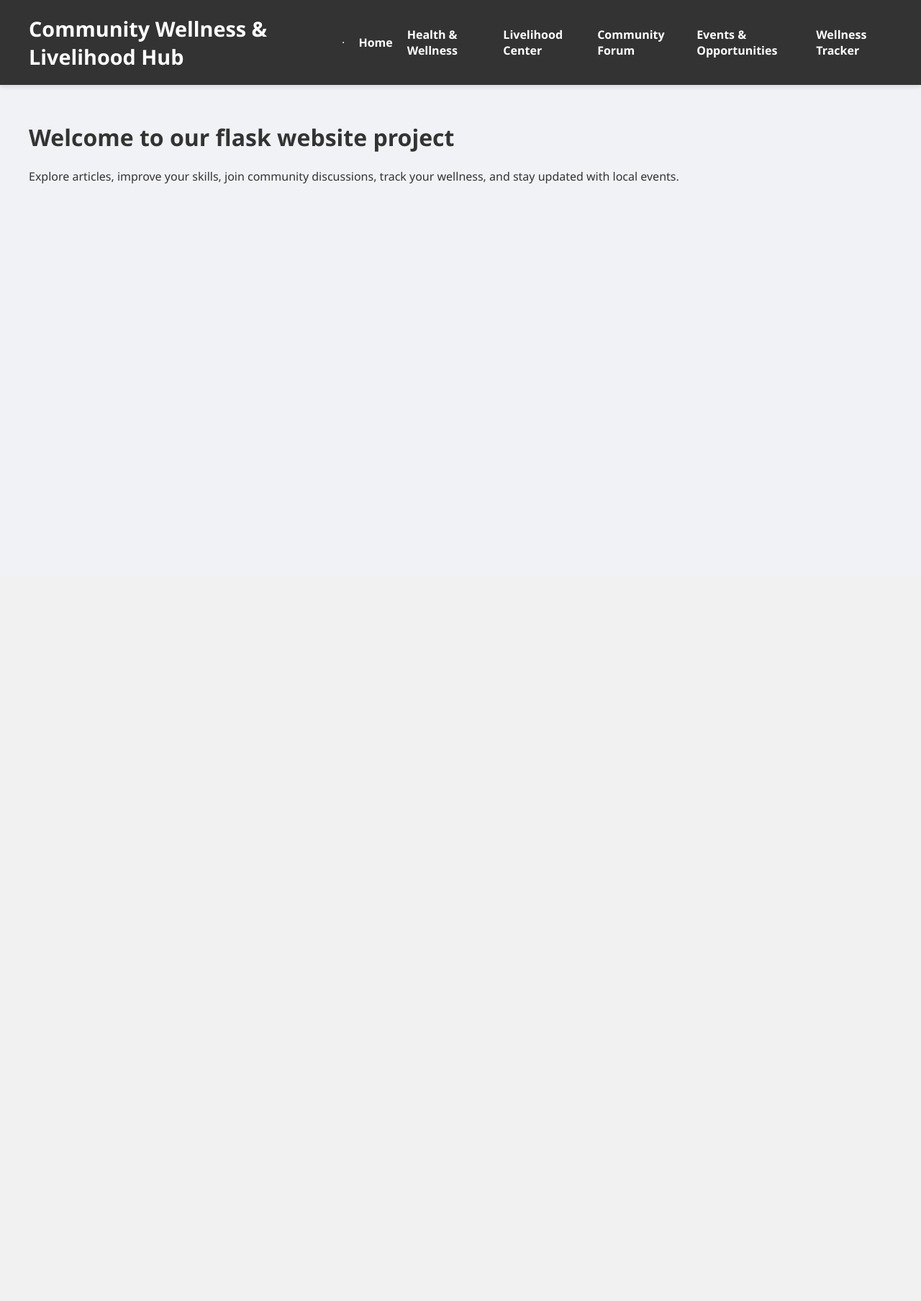
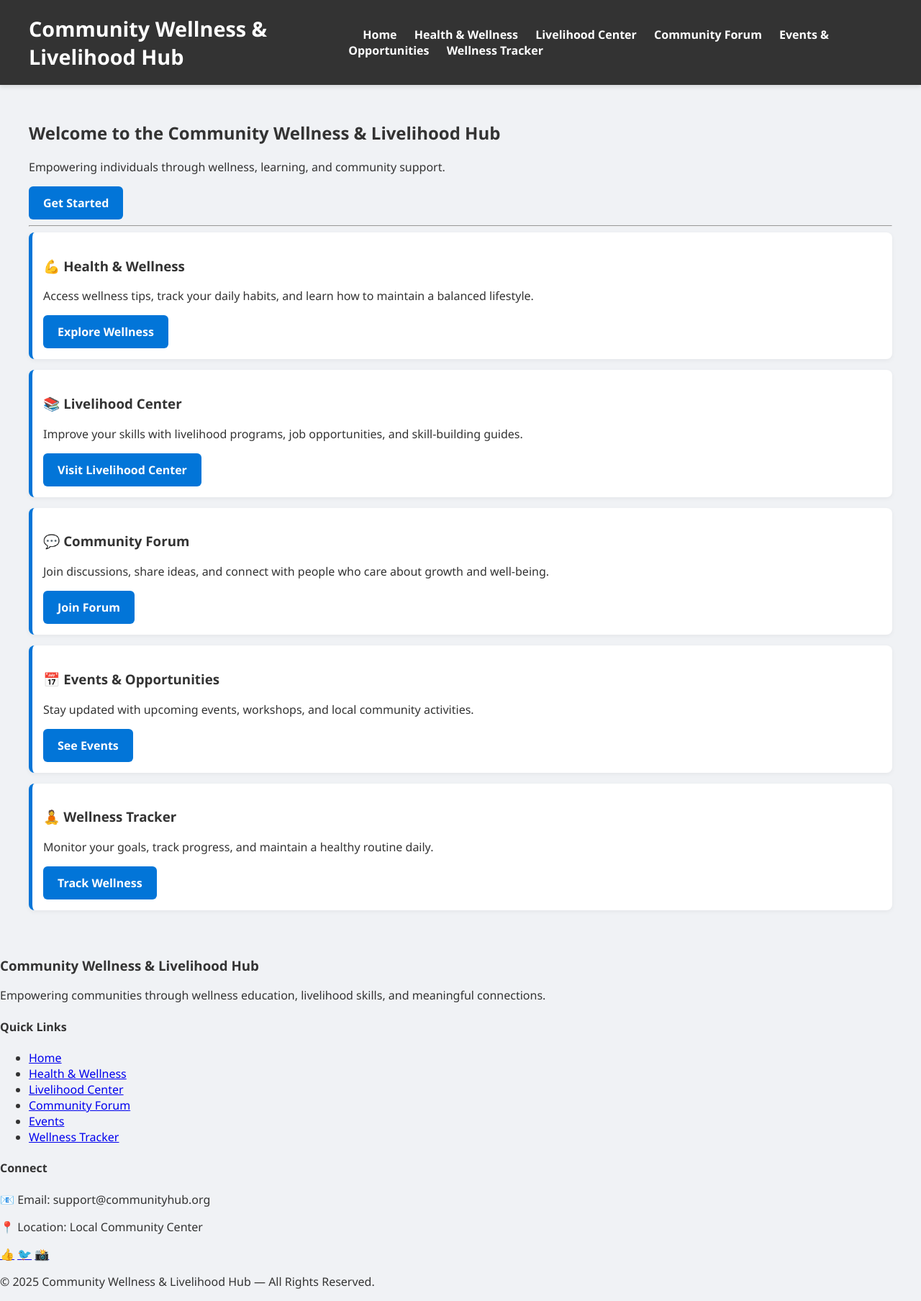
Before and after one commit to Ziiiil/ACP-PROJECT, a Flask app: page / in a window 1280 px wide. Shown: the whole page at 72% size. Before the commit the page ends 255 px from the top, so only its background shows below. Run offline with Flask 3, Linux system fonts and the light colour scheme.

Commit message:
Improved UI: added cards, footer, updated pages

```diff
--- a/Templates/base.html
+++ b/Templates/base.html
@@ -8,18 +8,63 @@
 
 <nav>
     <h2>Community Wellness & Livelihood Hub</h2>
-    <hr>
+
+    <div class="nav-links">
         <a href="/">Home</a>
         <a href="/health">Health & Wellness</a>
         <a href="/livelihood">Livelihood Center</a>
         <a href="/forum">Community Forum</a>
         <a href="/events">Events & Opportunities</a>
         <a href="/wellness">Wellness Tracker</a>
+    </div>
 </nav>
 
 <div class="container">
     {% block content %}{% endblock %}
 </div>
 
+<!-- FOOTER -->
+<footer>
+    <div class="footer-content">
+
+        <div class="footer-section">
+            <h3>Community Wellness & Livelihood Hub</h3>
+            <p>
+                Empowering communities through wellness education,
+                livelihood skills, and meaningful connections.
+            </p>
+        </div>
+
+        <div class="footer-section">
+            <h4>Quick Links</h4>
+            <ul>
+                <li><a href="/">Home</a></li>
+                <li><a href="/health">Health & Wellness</a></li>
+                <li><a href="/livelihood">Livelihood Center</a></li>
+                <li><a href="/forum">Community Forum</a></li>
+                <li><a href="/events">Events</a></li>
+                <li><a href="/wellness">Wellness Tracker</a></li>
+            </ul>
+        </div>
+
+        <div class="footer-section">
+            <h4>Connect</h4>
+            <p>📧 Email: support@communityhub.org</p>
+            <p>📍 Location: Local Community Center</p>
+            <div class="social-links">
+                <a href="#">👍</a>
+                <a href="#">🐦</a>
+                <a href="#">📸</a>
+            </div>
+        </div>
+
+    </div>
+
+    <div class="footer-bottom">
+        <p>© 2025 Community Wellness & Livelihood Hub — All Rights Reserved.</p>
+    </div>
+</footer>
+
+
 </body>
 </html>
--- a/Templates/index.html
+++ b/Templates/index.html
@@ -1,10 +1,62 @@
 {% extends "base.html" %}
 {% block content %}
 
-<h1>Welcome to our flask website project</h1>
-<p>
-    Explore articles, improve your skills, join community discussions,
-    track your wellness, and stay updated with local events.
-</p>
+<!-- HERO SECTION -->
+<section class="hero">
+    <h1>Welcome to the Community Wellness & Livelihood Hub</h1>
+    <p class="subtitle">
+        Empowering individuals through wellness, learning, and community support.
+    </p>
+
+    <a href="/health" class="button hero-btn">Get Started</a>
+</section>
+
+<hr class="divider">
+
+<!-- FEATURE CARDS -->
+<section class="features">
+    <div class="card">
+        <h3>💪 Health & Wellness</h3>
+        <p>
+            Access wellness tips, track your daily habits, and learn how to
+            maintain a balanced lifestyle.
+        </p>
+        <a href="/health" class="button">Explore Wellness</a>
+    </div>
+
+    <div class="card">
+        <h3>📚 Livelihood Center</h3>
+        <p>
+            Improve your skills with livelihood programs, job opportunities,
+            and skill-building guides.
+        </p>
+        <a href="/livelihood" class="button">Visit Livelihood Center</a>
+    </div>
+
+    <div class="card">
+        <h3>💬 Community Forum</h3>
+        <p>
+            Join discussions, share ideas, and connect with people who care
+            about growth and well-being.
+        </p>
+        <a href="/forum" class="button">Join Forum</a>
+    </div>
+
+    <div class="card">
+        <h3>📅 Events & Opportunities</h3>
+        <p>
+            Stay updated with upcoming events, workshops, and local community activities.
+        </p>
+        <a href="/events" class="button">See Events</a>
+    </div>
+
+    <div class="card">
+        <h3>🧘 Wellness Tracker</h3>
+        <p>
+            Monitor your goals, track progress, and maintain a healthy routine daily.
+        </p>
+        <a href="/wellness" class="button">Track Wellness</a>
+    </div>
+</section>
 
 {% endblock %}
```
Also changed, not shown: Templates/health.html (+36 -8 lines), Templates/livelihood.html (+39 -8 lines). Lines whose indentation alone changed are shown as unchanged.
